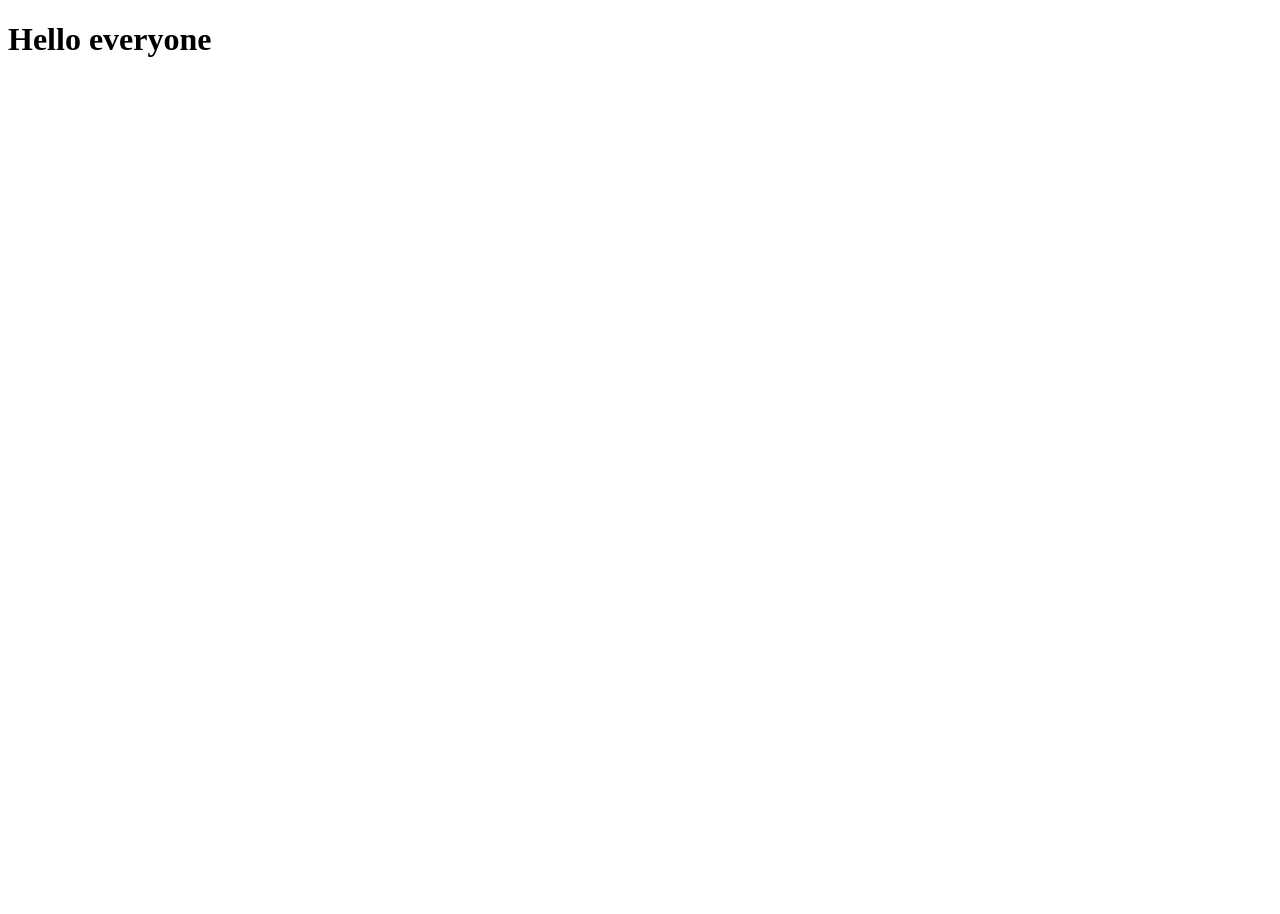
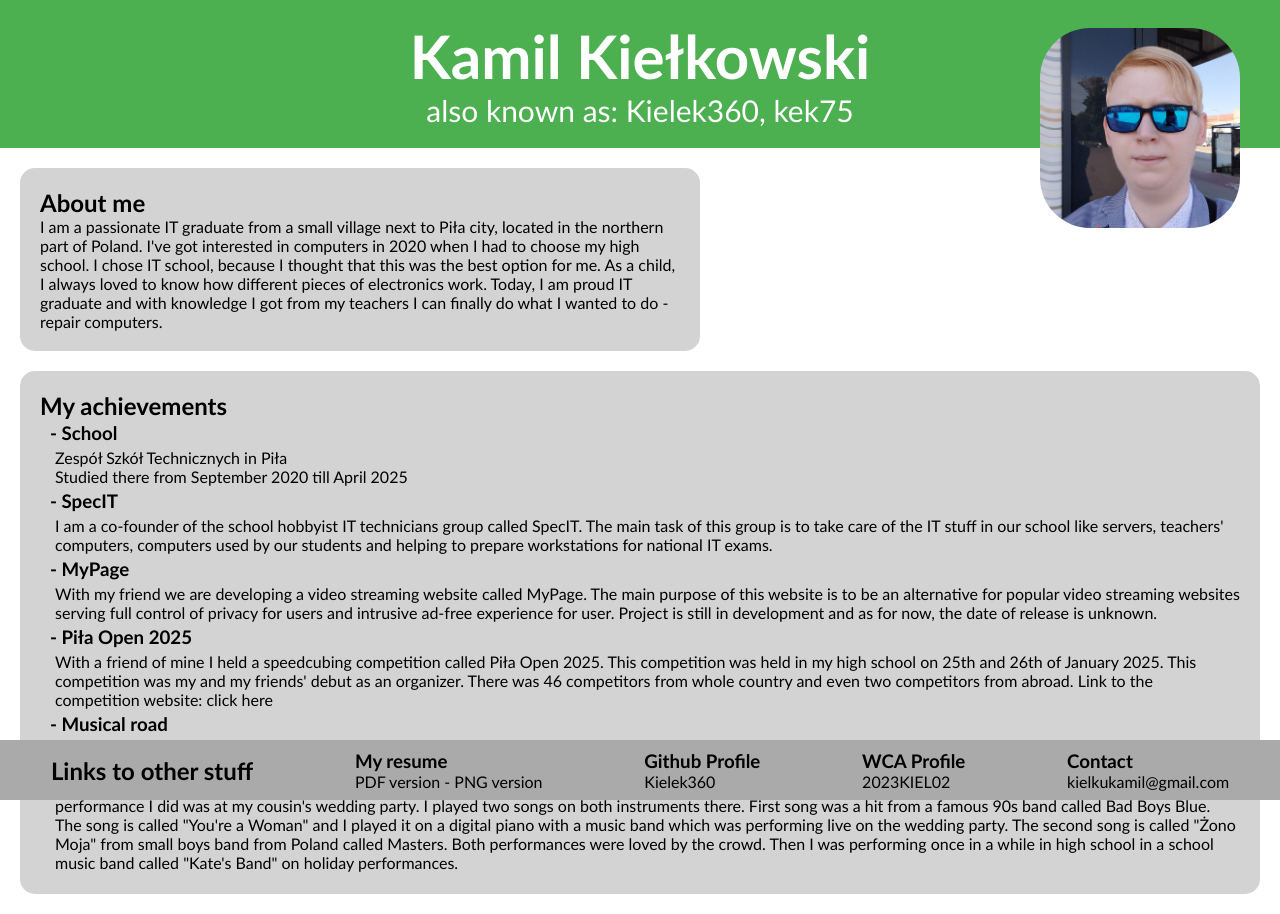
Before and after one commit to Kielek360/Kielek360.github.io, a plain HTML site: page index.html in a window 1280 px wide. Before the commit the page ends 800 px from the top, so only its background shows below. Drawn offline with Linux system fonts and the light colour scheme.

Commit message:
Update #1 - Visuals
Initial update of the visuals of the website.

```diff
--- a/index.html
+++ b/index.html
@@ -3,9 +3,87 @@
 <head>
     <meta charset="UTF-8">
     <meta name="viewport" content="width=device-width, initial-scale=1.0">
-    <title>About me</title>
+    <link rel="stylesheet" href="style.css">
+    <title>Kielek 360 - Kamil Kiełkowski</title>
 </head>
 <body>
-    <h1>Hello everyone</h1>
+    <div id="head">
+        <div id="info">
+            <h1>Kamil Kiełkowski</h1>
+            <p>also known as: Kielek360, kek75</p>
+        </div>
+        <img src="pfp.jpg" alt="my face" id="pfp">
+    </div>
+    <div id="about" class="blocks">
+        <h2>About me</h2>
+        <p>I am a passionate IT graduate from a small village next to Piła city, located in the northern part of Poland.
+            I've got interested in computers in 2020 when I had to choose my high school. I chose IT school, because
+            I thought that this was the best option for me. As a child, I always loved to know how different pieces of
+            electronics work. Today, I am proud IT graduate and with knowledge I got from my teachers I can finally
+            do what I wanted to do - repair computers.</p>
+    </div>
+    <div id="projects" class="blocks">
+        <h2>My achievements</h2>
+        <div class="project">
+            <h3>- School</h3>
+            <p>Zespół Szkół Technicznych in Piła <br>Studied there from September 2020 till April 2025</p>
+        </div>
+        <div class="project">
+            <h3>- SpecIT</h3>
+            <p>I am a co-founder of the school hobbyist IT technicians group called SpecIT. The main task of this
+               group is to take care of the IT stuff in our school like servers, teachers' computers, computers used
+               by our students and helping to prepare workstations for national IT exams.</p>
+        </div>
+        <div class="project">
+            <h3>- MyPage</h3>
+            <p>With my friend we are developing a video streaming website called MyPage. The main purpose of this website
+               is to be an alternative for popular video streaming websites serving full control of privacy for users and
+               intrusive ad-free experience for user. Project is still in development and as for now, the date of
+               release is unknown.
+            </p>
+        </div>
+        <div class="project">
+            <h3>- Piła Open 2025</h3>
+            <p>With a friend of mine I held a speedcubing competition called Piła Open 2025. This competition
+               was held in my high school on 25th and 26th of January 2025. This competition was my and my friends'
+               debut as an organizer. There was 46 competitors from whole country and even two competitors from abroad.
+               Link to the competition website: <a href="https://worldcubeassociation.org/competitions/PilaOpen2025/">click here</a>
+            </p>
+        </div>
+        <div class="project">
+            <h3>- Musical road</h3>
+            <p>In the year of 2025 it is 11 years since I started the music journey. When I started, I was experimenting with
+                a digital piano that was laying around in my house. I grabbed it, turned it on and tried to play one of
+                beginners' song, "Twinkle, Twinkle Little Star." Since then, I learned by myself how to play the piano,
+                I did some performances in the primary school, I went to private music school for about two years and
+                I went to public music school for about a year, where I learned to play on accordion. The best performance I did
+                was at my cousin's wedding party. I played two songs on both instruments there. First song was a hit from
+                a famous 90s band called Bad Boys Blue. The song is called "You're a Woman" and I played it on a digital piano with
+                a music band which was performing live on the wedding party. The second song is called "Żono Moja" from small boys band
+                from Poland called Masters. Both performances were loved by the crowd. Then I was performing once in a while in high school
+                in a school music band called "Kate's Band" on holiday performances.
+            </p>
+        </div>
+    </div>
+    <footer id="links">
+        <h2>Links to other stuff</h2>
+        <div class="link">
+            <h3>My resume</h3>
+            <a href="kielek360-resume.pdf">PDF version -</a>
+            <a href="kielek360-resume.png">PNG version</a>
+        </div>
+        <div class="link">
+            <h3>Github Profile</h3>
+            <a href="https://github.com/kielek360/">Kielek360</a>
+        </div>
+        <div class="link">
+            <h3>WCA Profile</h3>
+            <a href="https://worldcubeassociation.org/persons/2023KIEL02/">2023KIEL02</a>
+        </div>
+        <div class="link">
+            <h3>Contact</h3>
+            <a href="mailto:kielkukamil@gmail.com">kielkukamil@gmail.com</a>
+        </div>
+    </footer>
 </body>
 </html>
--- /dev/null
+++ b/style.css
@@ -0,0 +1,71 @@
+* {
+    margin: 0;
+    padding: 0;
+    font-family: 'Trebuchet MS';
+}
+
+#head {
+    background-color: #4CAF50;
+    padding: 20px;
+    text-align: center;
+    color: white;
+    font-size: 30px;
+}
+
+#about {
+    width: 50%;
+}
+
+#pfp {
+    border-radius: 50px;
+    height: 200px;
+    float: right;
+    margin-right: 20px;
+    margin-top: -100px;
+}
+
+#projects h3 {
+    padding-left: 10px;
+    padding-top: 2px;
+    padding-bottom: 2px;
+}
+
+#projects p {
+    padding-left: 15px;
+    padding-top: 2px;
+    padding-bottom: 2px;
+}
+
+.project:first {
+    padding-top: 20px;
+}
+
+.blocks {
+    background-color: lightgray;
+    border-radius: 15px;
+    width: fit-content;
+    margin: 20px;
+    padding: 20px;
+}
+
+a {
+    text-decoration: none;
+    color: unset;
+}
+
+a:hover {
+    color: #eee;
+}
+
+footer {
+    display: flex;
+    position: absolute;
+    bottom: 0;
+    justify-content: space-around;
+    align-items: center;
+    width: 100%;
+    background-color: #aaa;
+    height: 5%;
+    padding-top: 10px;
+    padding-bottom: 10px;
+}
```
Also changed, not shown: Kielek360-resume.png (added), pfp.jpg (added), 1 other file.
